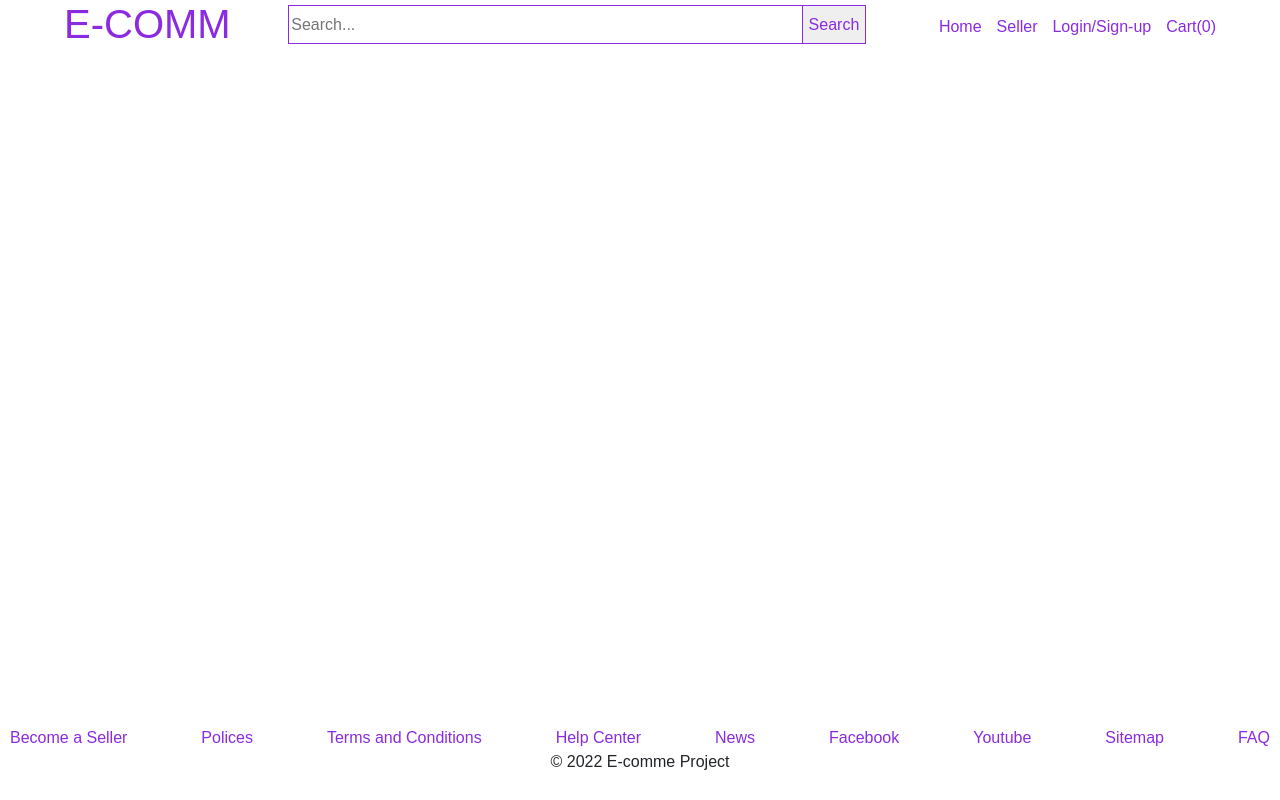
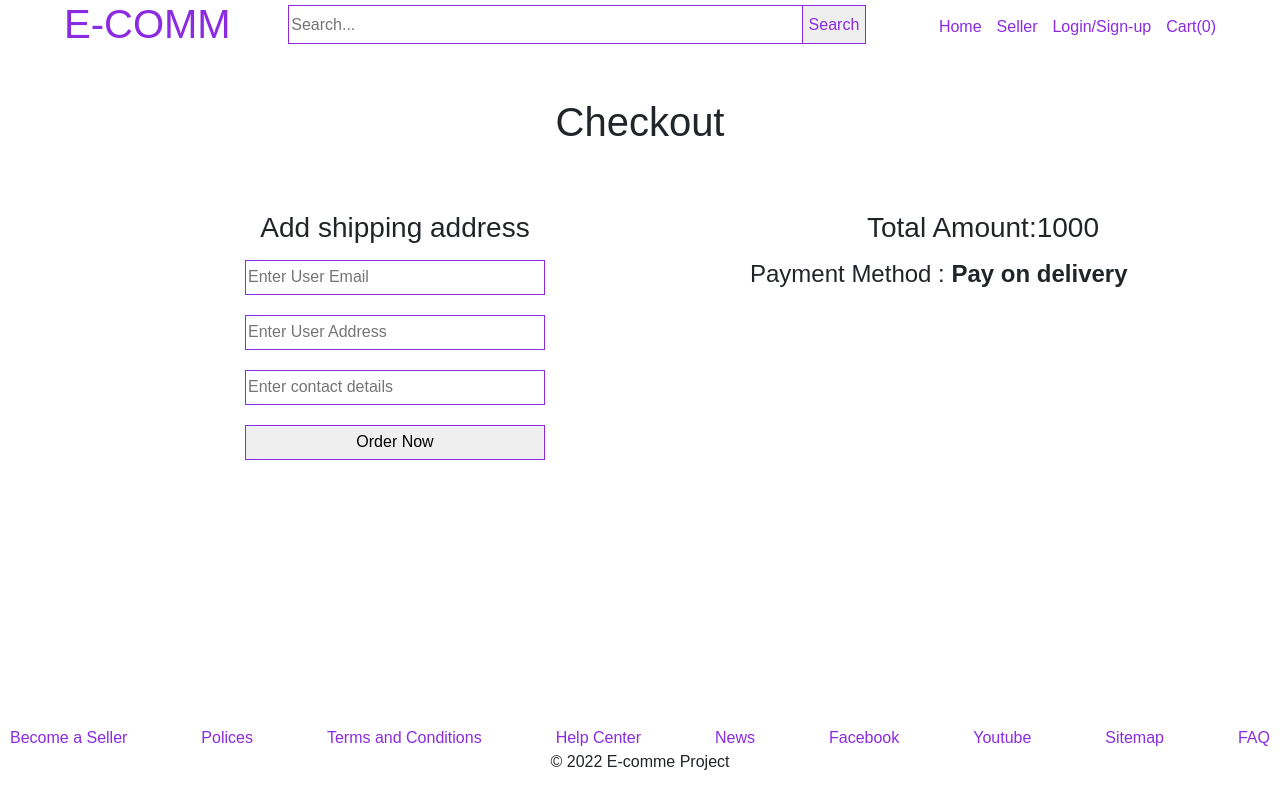
Before and after one commit to jaimihribadiyaproexelancers/ecomm-project, an Angular app: page /checkout in a window 1280 px wide. Before the commit this address led to /. Built offline with nearby package versions, Linux system fonts and the light colour scheme.

Commit message:
- Create check out page and seṭ layout

```diff
--- a/src/app/app-routing.module.ts
+++ b/src/app/app-routing.module.ts
@@ -10,6 +10,7 @@
 import { ProductDetailsComponent } from './product-details/product-details.component';
 import { UserAuthComponent } from './user-auth/user-auth.component';
 import { CartPageComponent } from './cart-page/cart-page.component';
+import { CheckoutComponent } from './checkout/checkout.component';
 
 const routes: Routes = [
   {
@@ -51,6 +52,10 @@
     path: 'cart-page',
     component: CartPageComponent,
   },
+  {
+    path: 'checkout',
+    component: CheckoutComponent,
+  },
 ];
 
 @NgModule({
--- a/src/app/app.module.ts
+++ b/src/app/app.module.ts
@@ -18,6 +18,7 @@
 import { ProductDetailsComponent } from './product-details/product-details.component';
 import { UserAuthComponent } from './user-auth/user-auth.component';
 import { CartPageComponent } from './cart-page/cart-page.component';
+import { CheckoutComponent } from './checkout/checkout.component';
 
 @NgModule({
   declarations: [
@@ -33,6 +34,7 @@
     ProductDetailsComponent,
     UserAuthComponent,
     CartPageComponent,
+    CheckoutComponent,
   ],
   imports: [BrowserModule, AppRoutingModule, FormsModule, HttpClientModule, FontAwesomeModule, NgbModule],
   providers: [],
--- a/src/app/cart-page/cart-page.component.html
+++ b/src/app/cart-page/cart-page.component.html
@@ -30,7 +30,7 @@
                     </span> <span>
                         <h4>{{priceSummary.total}}</h4>
                     </span></li>
-                <button class="form-button max-width">Checkout</button>
+                <button (click)="checkout()" class="form-button max-width">Checkout</button>
             </ul>
         </div>
     </div>
--- a/src/app/cart-page/cart-page.component.ts
+++ b/src/app/cart-page/cart-page.component.ts
@@ -1,6 +1,7 @@
 import { Component } from '@angular/core';
 import { ProductService } from '../services/product.service';
 import { Cart, PriceSummary } from '../data-type';
+import { Router } from '@angular/router';
 
 @Component({
   selector: 'app-cart-page',
@@ -17,7 +18,7 @@
     total: 0,
   };
 
-  constructor(private product: ProductService) {}
+  constructor(private product: ProductService, private router: Router) {}
   ngOnInit(): void {
     this.product.currentCart().subscribe((result) => {
       this.cartDate = result;
@@ -34,4 +35,8 @@
       this.priceSummary.total = price + price / 10 + 100 - price / 10;
     });
   }
+
+  checkout() {
+    this.router.navigate(['/checkout']);
+  }
 }
--- /dev/null
+++ b/src/app/checkout/checkout.component.css
@@ -0,0 +1,10 @@
+.checkout h1 {
+  text-align: center;
+  margin-top: 50px;
+  margin-bottom: 50px;
+}
+.checkout h3 {
+  text-align: center;
+  margin-top: 15px;
+  margin-bottom: 15px;
+}
--- /dev/null
+++ b/src/app/checkout/checkout.component.html
@@ -0,0 +1,18 @@
+<div class="checkout">
+    <h1>Checkout</h1>
+    <div class="row">
+        <div class="col-sm-7">
+            <h3>Add shipping address</h3>
+            <form #orderData="ngForm" class="common-form">
+                <input type="text" class="form-input" name="email" placeholder="Enter User Email" ngModel />
+                <input type="text" class="form-input" name="address" placeholder="Enter User Address" ngModel />
+                <input type="text" class="form-input" name="contact" placeholder="Enter contact details" ngModel />
+                <button class="form-button">Order Now</button>
+            </form>
+        </div>
+        <div class="col-sm-5">
+            <h3>Total Amount:1000</h3>
+            <h4>Payment Method : <b>Pay on delivery</b></h4>
+        </div>
+    </div>
+</div>
```
Also changed, not shown: src/app/checkout/checkout.component.ts (added, +10 -0 lines), 1 other file (tests, documents, lock files or other folders).
